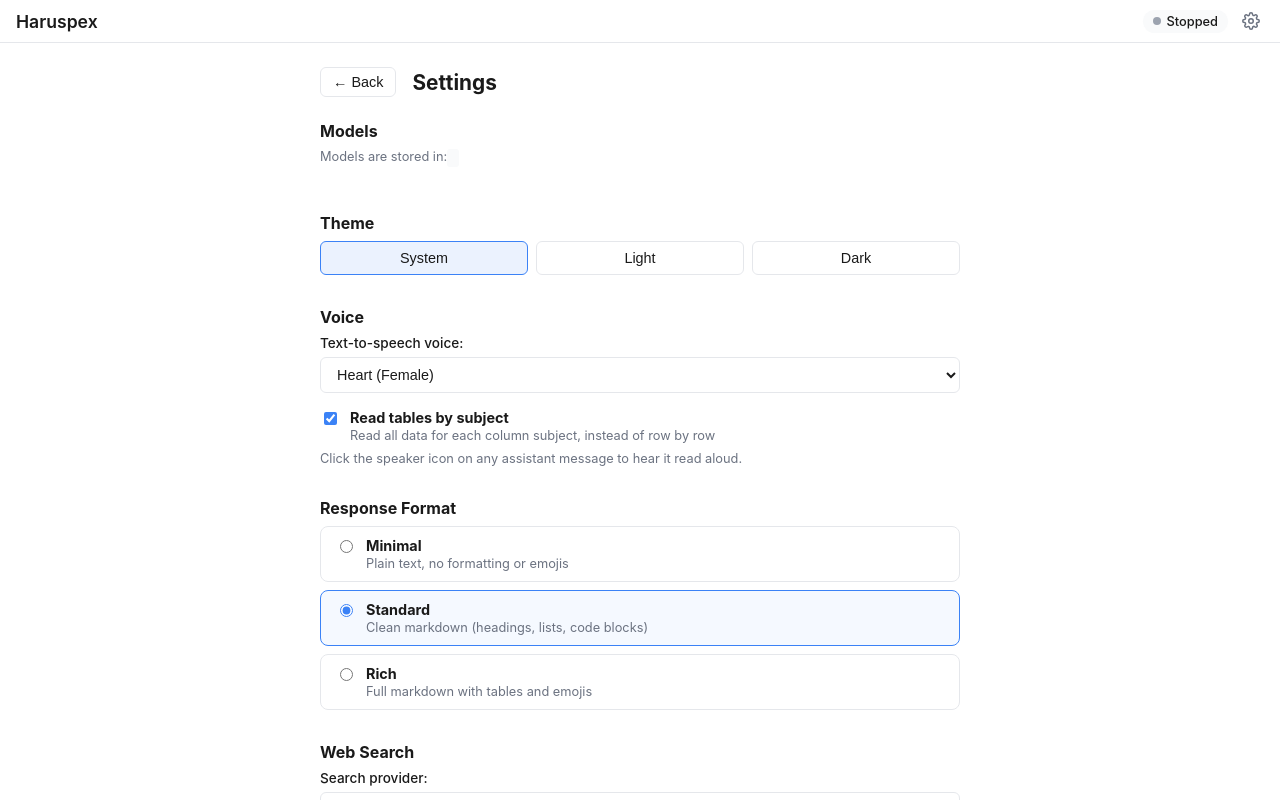
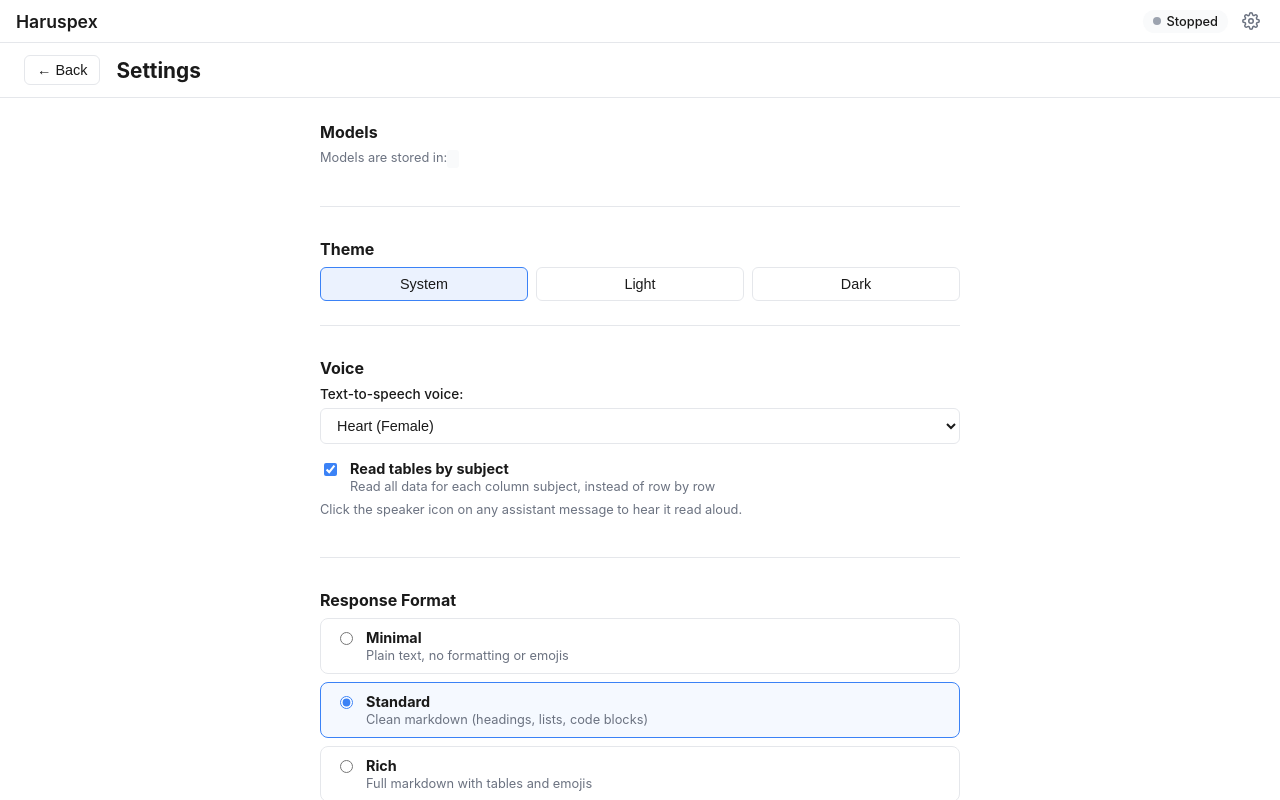
Before and after one commit to tmac1973/haruspex, a SvelteKit app: page /settings in a window 1280 px wide. Built offline with nearby package versions, Linux system fonts and the light colour scheme.

Commit message:
Settings polish: sticky back button, section separators
- Back button and header are now sticky at the top, always visible
  while scrolling through settings
- Visual separator lines between each settings section
- Default voice confirmed as af_heart (Heart)

```diff
--- a/src/routes/settings/+page.svelte
+++ b/src/routes/settings/+page.svelte
@@ -206,12 +206,12 @@
 	}
 </script>
 
+<div class="settings-header">
+	<button class="back-btn" onclick={() => goto('/')}>&#8592; Back</button>
+	<h1>Settings</h1>
+</div>
+
 <div class="settings">
-	<div class="settings-header">
-		<button class="back-btn" onclick={() => goto('/')}>&#8592; Back</button>
-		<h1>Settings</h1>
-	</div>
-
 	<section>
 		<h2>Models</h2>
 		<p class="hint">Models are stored in: <code>{modelsDir}</code></p>
@@ -472,24 +472,40 @@
 </div>
 
 <style>
-	.settings {
-		max-width: 640px;
-		margin: 0 auto;
-		padding: 24px;
-		height: calc(100vh - 45px);
-		overflow-y: auto;
-	}
-
 	.settings-header {
 		display: flex;
 		align-items: center;
 		gap: 16px;
-		margin-bottom: 24px;
+		padding: 12px 24px;
+		border-bottom: 1px solid var(--border);
+		background: var(--bg-primary);
+		position: sticky;
+		top: 0;
+		z-index: 10;
 	}
 
 	.settings-header h1 {
 		margin: 0;
 		font-size: 1.3rem;
+	}
+
+	.settings {
+		max-width: 640px;
+		margin: 0 auto;
+		padding: 24px;
+		height: calc(100vh - 45px - 50px);
+		overflow-y: auto;
+	}
+
+	section {
+		padding-bottom: 24px;
+		margin-bottom: 24px;
+		border-bottom: 1px solid var(--border);
+	}
+
+	section:last-child {
+		border-bottom: none;
+		margin-bottom: 0;
 	}
 
 	.back-btn {
```
